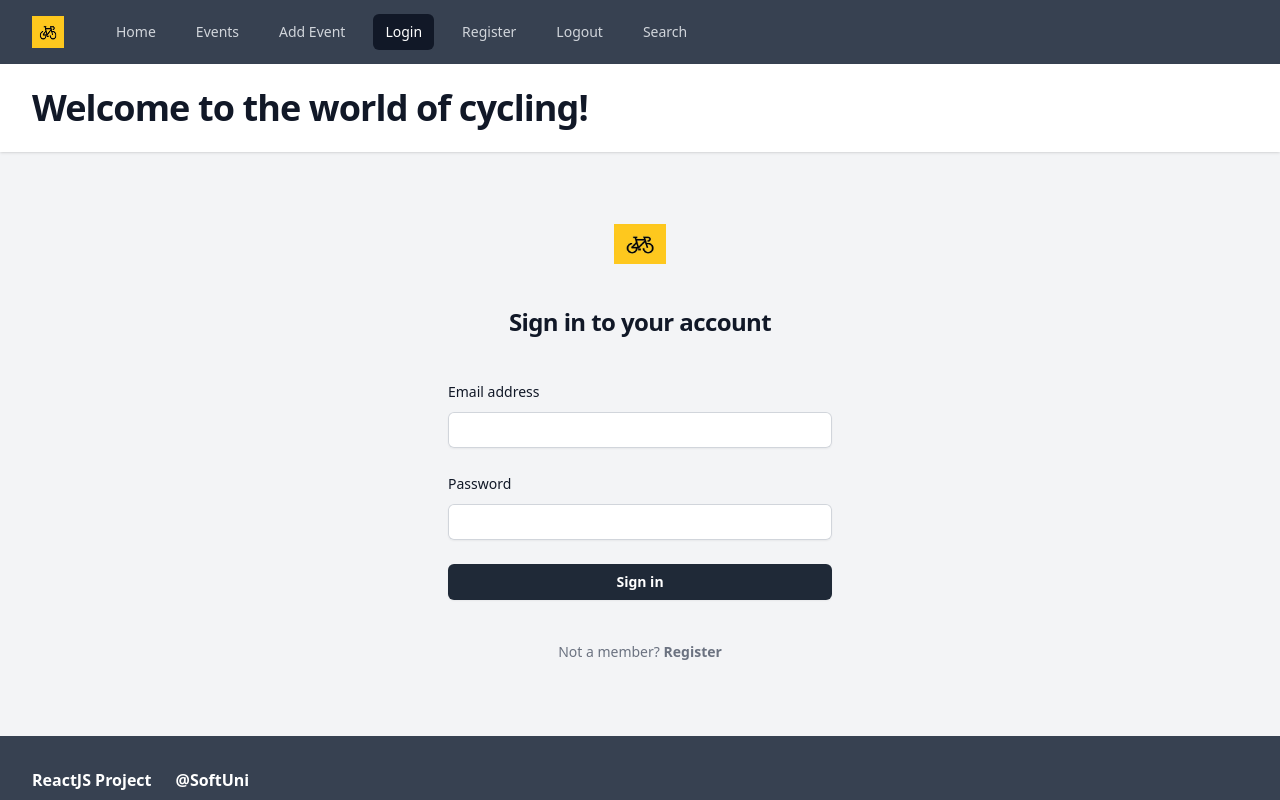
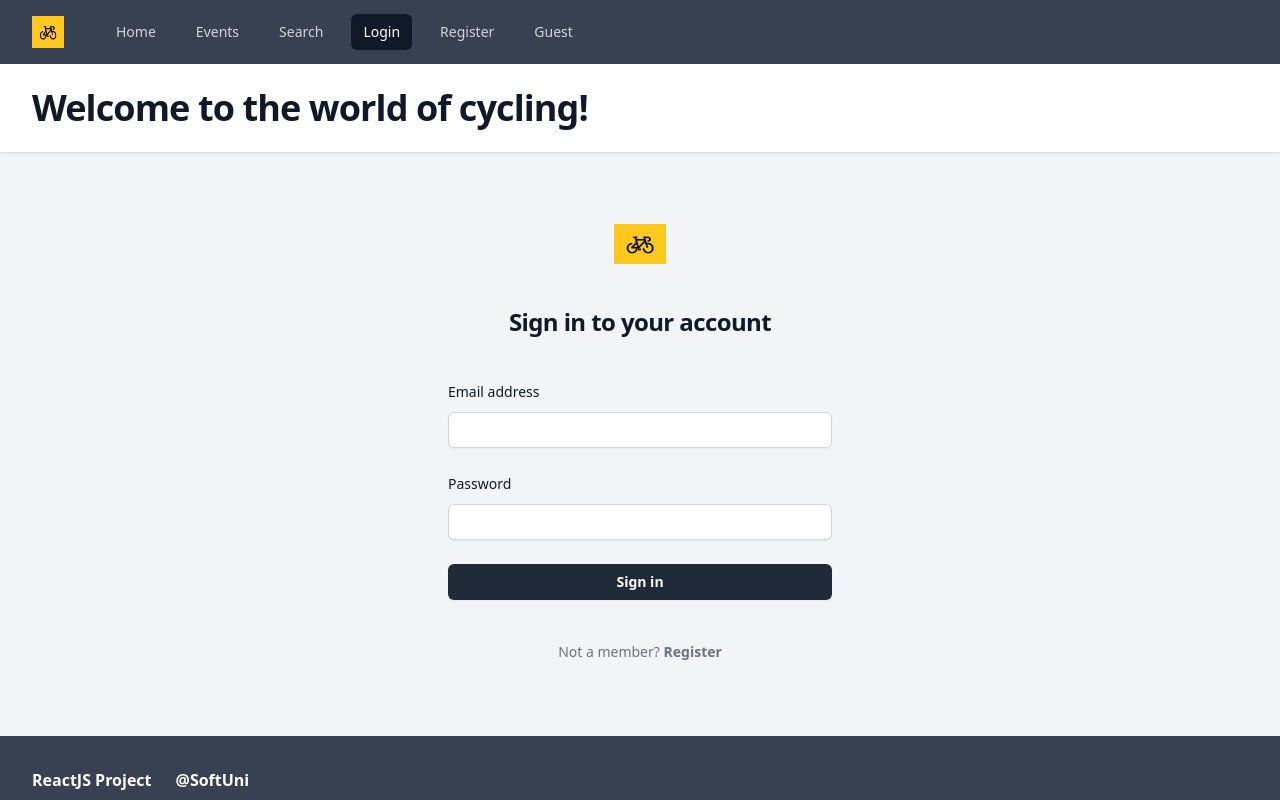
Before and after one commit to grigor-grozdev/ReactJSProjectSoftUni, a React (Vite) app in the folder client/: page /login in a window 1280 px wide. Built offline with nearby package versions, Linux system fonts and the light colour scheme.

Commit message:
add login, register and dynamic navigation
add login, register and dynamic navigation

```diff
--- a/client/src/App.jsx
+++ b/client/src/App.jsx
@@ -21,6 +21,8 @@ function App() {
   }
 
   const contextData = {
+    userId: authState._id,
+    username: authState.username,
     emai: authState.emai,
     accessToken: authState.accessToken,
     isAuthenticated: !!authState.email,
--- a/client/src/api/auth-api.js
+++ b/client/src/api/auth-api.js
@@ -2,8 +2,6 @@ import *as request from "./requester";
 
 const BASE_URL = 'http://localhost:3030/users';
 
-export const login = async (email, password) => {
-    const authData = await request.post(`${BASE_URL}/login`, { email, password })
+export const login = async (email, password) => request.post(`${BASE_URL}/login`, { email, password });
 
-    return authData;
-}
+export const register = async (username, email, password) => request.post(`${BASE_URL}/register`, { username, email, password });
--- a/client/src/api/requester.js
+++ b/client/src/api/requester.js
@@ -13,7 +13,11 @@ async function requester(method, url, data) {
     }
 
     const response = await fetch(url, options);
-    const result = response.json();
+    const result = await response.json();
+
+    if (!response.ok) {
+        throw result;
+    }
 
     return result;
 };
--- a/client/src/components/header/Header.jsx
+++ b/client/src/components/header/Header.jsx
@@ -1,22 +1,27 @@
-import { Disclosure, DisclosureButton, DisclosurePanel, Menu, MenuButton, MenuItem, MenuItems } from '@headlessui/react'
-import { Bars3Icon, BellIcon, XMarkIcon } from '@heroicons/react/24/outline'
-import { Link, NavLink } from 'react-router-dom'
+import { Disclosure } from '@headlessui/react'
+import { useContext } from 'react'
+import { NavLink } from 'react-router-dom'
 
-const navigation = [
-  { name: 'Home', href: '/', current: false },
-  { name: 'Events', href: '/events', current: false },
-  { name: 'Add Event', href: '/create', current: false },
-  { name: 'Login', href: '/login', current: false },
-  { name: 'Register', href: '/register', current: false },
-  { name: 'Logout', href: '/logout', current: false },
-  { name: 'Search', href: '/search', current: false }
+import { AuthContext } from '../../contexts/AuthContext'
+
+const navigationAuth = [
+  { name: 'Home', href: '/' },
+  { name: 'Events', href: '/events' },
+  { name: 'Search', href: '/search' },
+  { name: 'Add Event', href: '/create' },
+  { name: 'Logout', href: '/logout' },
 ]
 
-function classNames(...classes) {
-  return classes.filter(Boolean).join(' ')
-}
+const navigationNonAuth = [
+  { name: 'Home', href: '/' },
+  { name: 'Events', href: '/events' },
+  { name: 'Search', href: '/search' },
+  { name: 'Login', href: '/login' },
+  { name: 'Register', href: '/register' },
+]
 
 export default function Header() {
+  const { isAuthenticated, username } = useContext(AuthContext);
   return (
     <>
       <div className="min-h-full">
@@ -31,13 +36,13 @@ export default function Header() {
                     className="h-8 w-8"
                   />
                 </div>
-                <div className="hidden md:block">
-                  <div className="ml-10 flex items-baseline space-x-4">
-                    {navigation.map((item) => (
+                <div>
+                  {isAuthenticated ?
+                    (<div className="ml-10 flex items-baseline space-x-4">
+                      {navigationAuth.map((item) => (
                         <NavLink
                           key={item.name}
                           to={item.href}
-                        aria-current={item.current ? 'page' : undefined}
                           className={({ isActive }) => isActive ?
                             ('bg-gray-900 text-white rounded-md px-3 py-2 text-sm font-medium')
                             : ('rounded-md px-3 py-2 text-sm font-medium text-gray-300 hover:bg-gray-600 hover:text-white')
@@ -45,42 +50,31 @@ export default function Header() {
                           {item.name}
                         </NavLink>
                       ))}
+                      <div className="flex-shrink-0 px-3 py-2 text-gray-300 text-sm font-medium">
+                        <p>User: {username}</p>
+                      </div>
+                    </div>) :
+                    (<div className="ml-10 flex items-baseline space-x-4">
+                      {navigationNonAuth.map((item) => (
+                        <NavLink
+                          key={item.name}
+                          to={item.href}
+                          className={({ isActive }) => isActive ?
+                            ('bg-gray-900 text-white rounded-md px-3 py-2 text-sm font-medium')
+                            : ('rounded-md px-3 py-2 text-sm font-medium text-gray-300 hover:bg-gray-600 hover:text-white')
+                          }>
+                          {item.name}
+                        </NavLink>
+                      ))}
+                      <div className="flex-shrink-0 px-3 py-2 text-gray-300 text-sm font-medium">
+                        <p>Guest</p>
+                      </div>
+                    </div>)
+                  }
                 </div>
               </div>
             </div>
-
-
-              <div className="-mr-2 flex md:hidden">
-                {/* Mobile menu button */}
-                <DisclosureButton className="group relative inline-flex items-center justify-center rounded-md bg-gray-800 p-2 text-gray-400 hover:bg-gray-700 hover:text-white focus:outline-none focus:ring-2 focus:ring-white focus:ring-offset-2 focus:ring-offset-gray-800">
-                  <span className="absolute -inset-0.5" />
-                  <span className="sr-only">Open main menu</span>
-                  <Bars3Icon aria-hidden="true" className="block h-6 w-6 group-data-[open]:hidden" />
-                  <XMarkIcon aria-hidden="true" className="hidden h-6 w-6 group-data-[open]:block" />
-                </DisclosureButton>
           </div>
-            </div>
-          </div>
-
-          <DisclosurePanel className="md:hidden">
-            <div className="space-y-1 px-2 pb-3 pt-2 sm:px-3">
-              {navigation.map((item) => (
-                <DisclosureButton
-                  key={item.name}
-                  as="Link"
-                  to={item.href}
-                  aria-current={item.current ? 'page' : undefined}
-                  className={classNames(
-                    item.current ? 'bg-gray-900 text-white' : 'text-gray-300 hover:bg-gray-700 hover:text-white',
-                    'block rounded-md px-3 py-2 text-base font-medium',
-                  )}
-                >
-                  {item.name}
-                </DisclosureButton>
-              ))}
-            </div>
-
-          </DisclosurePanel>
         </Disclosure>
 
         <header className="bg-white shadow">
--- /dev/null
+++ b/client/src/components/register/Register.module.css
@@ -0,0 +1,4 @@
+.errorRegister {
+    fontSize: 18px;
+    color: red;
+}
--- a/client/src/contexts/AuthContext.js
+++ b/client/src/contexts/AuthContext.js
@@ -2,6 +2,8 @@ import { createContext } from "react";
 
 
 export const AuthContext = createContext({
+    userId: '',
+    username: '',
     emai: '',
     accessToken: '',
     isAuthenticated: false,
--- a/client/src/hooks/useAuth.js
+++ b/client/src/hooks/useAuth.js
@@ -1,15 +1,28 @@
 import { useContext } from "react";
 
-import { login } from "../api/auth-api";
+import { login, register } from "../api/auth-api";
 import { AuthContext } from "../contexts/AuthContext";
 
 export const useLogin = () => {
     const {changeAuthState} = useContext(AuthContext)
 
     const loginHandler = async (email, password) => {
-            const result = await login(email, password)
-            changeAuthState(result);
-    }
+            const {password: _, ...authData} = await login(email, password)
+            changeAuthState(authData);
+            return authData;
+    };
 
     return loginHandler;
 };
+
+export const useRegister = () => {
+    const {changeAuthState} = useContext(AuthContext)
+
+    const registerHandler = async (username, email, password) => {
+            const {password: _, ...authData} = await register(username, email, password)
+            changeAuthState(authData);
+            return authData;
+    };
+
+    return registerHandler;
+};
```
Also changed, not shown: client/src/components/register/Register.jsx (+43 -2 lines). Lines whose indentation alone changed are shown as unchanged.
